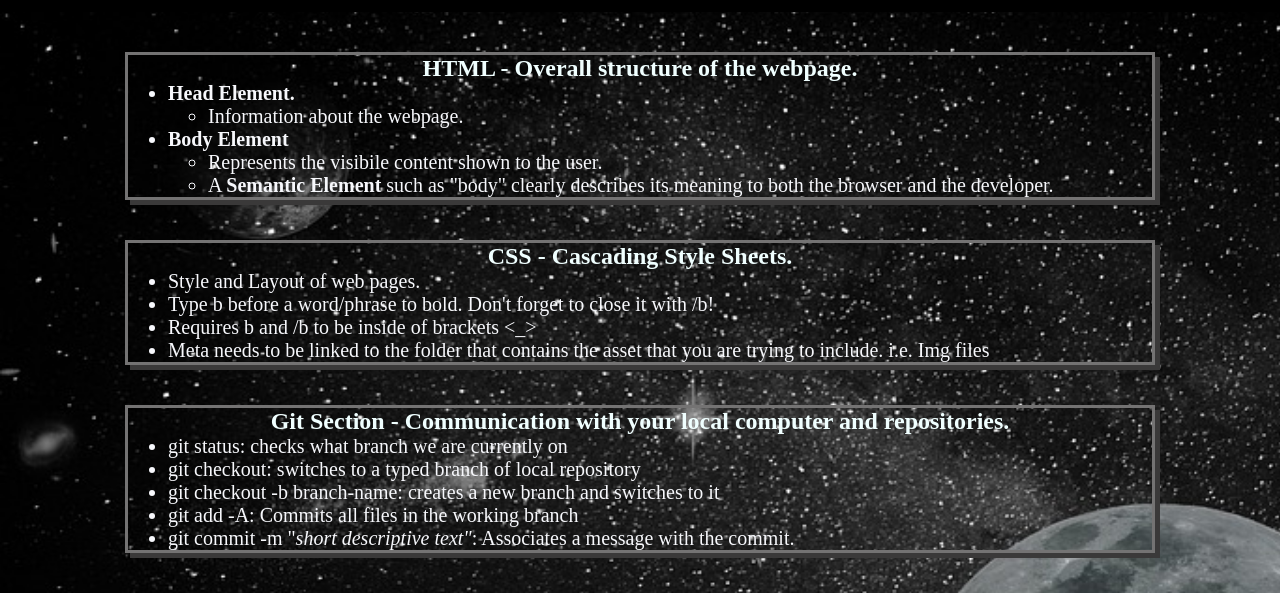
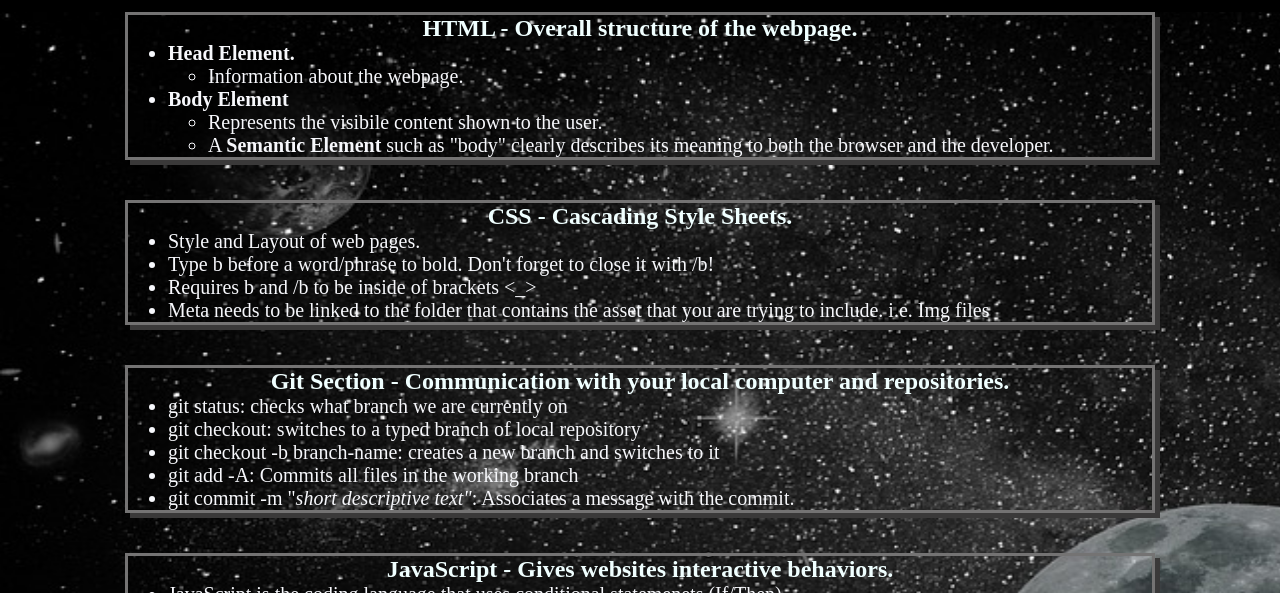
Before and after one commit to Christoph551/prework-study-guide, a plain HTML site: page index.html in a window 1280 px wide. Shown: the part 148-741 px from the top of the page. Drawn offline with Linux system fonts and the light colour scheme.

Commit message:
Fixed background image size

```diff
--- a/assets/style.css
+++ b/assets/style.css
@@ -21,7 +21,7 @@ body {
     color: rgb(247, 248, 252);
     background-image: url(Moon.jpg);
     background-repeat: no-repeat;
-    background-size: 2400px 1500px;
+    background-size: 2550px 1500px;
 }
 
 img {
@@ -47,4 +47,5 @@ p {
     margin: 40px auto;
     border: 3px solid rgb(116, 115, 115);
     box-shadow: 5px 5px #3a3939;
+    margin-top: auto;
   }
```
